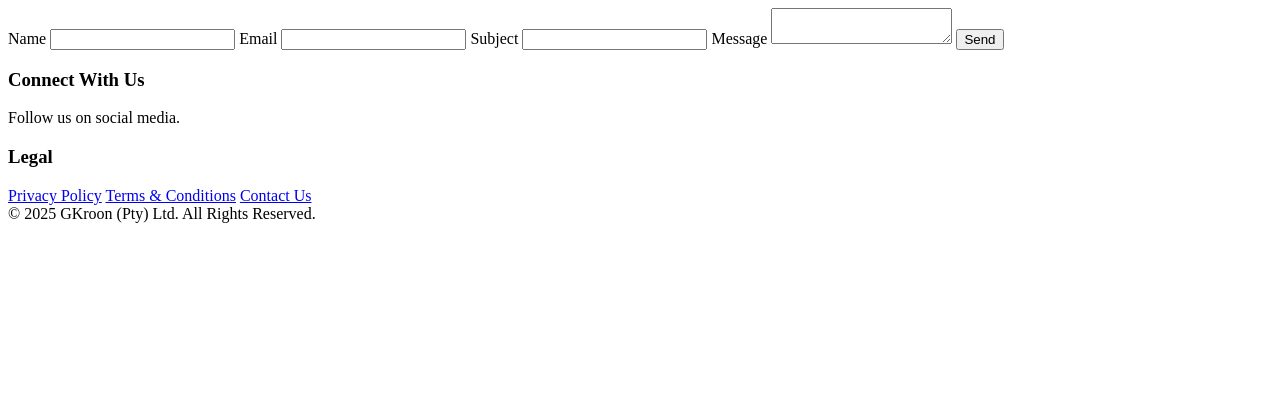
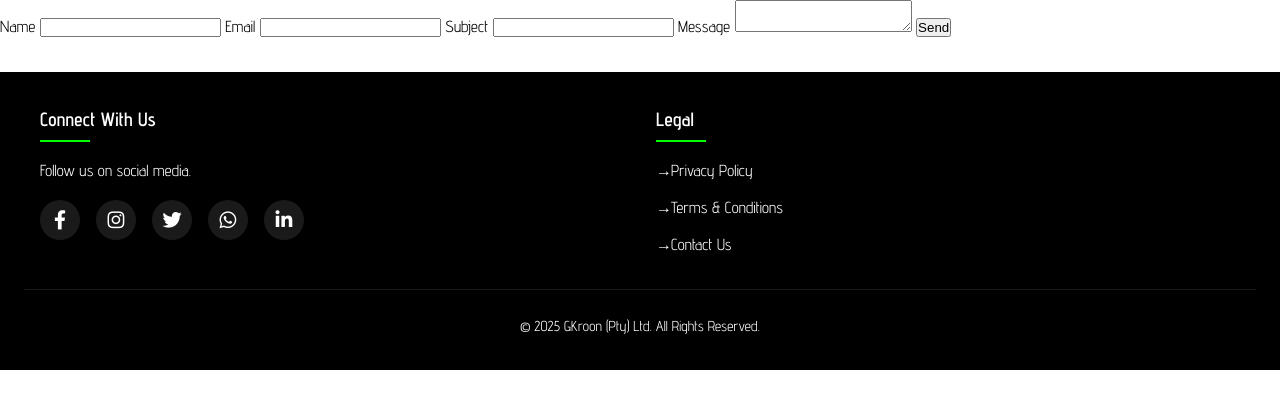
Before and after one commit to G-Kroon/-GKROON, a website: page contact.html in a window 1280 px wide. Drawn offline with nearby package versions, Linux system fonts and the light colour scheme.

Commit message:
Update contact.html
Signed-off-by: Jonathan Peters <72918619+QMS85@users.noreply.github.com>

```diff
--- a/contact.html
+++ b/contact.html
@@ -1,11 +1,14 @@
 <!DOCTYPE html>
 <html>
 <head>
-    <title>Contact Form</title>
-    <script type="text/javascript" src="https://cdn.jsdelivr.net/npm/@emailjs/browser@4/dist/email.min.js"></script>
-    <script type="text/javascript">
+<title>Contact Form</title>
+<link rel="icon" href="gk.png" type="icon">
+<link href="style.css" rel="stylesheet" type="text/css" />
+<link rel="stylesheet" href="https://cdnjs.cloudflare.com/ajax/libs/font-awesome/5.15.4/css/all.min.css">
+<link rel="preconnect" href="https://fonts.googleapis.com">
+<link rel="preconnect" href="https://fonts.gstatic.com" crossorigin>
+<link href="https://fonts.googleapis.com/css2?family=Advent+Pro:ital,wght@0,100..900;1,100..900&display=swap" rel="stylesheet">
 
-    </script>
 </head>
 <body>
     <form id="contact-form">
@@ -61,5 +64,6 @@
     </div>
   </footer>
     <script src="script.js"></script>
+    <script type="text/javascript" src="https://cdn.jsdelivr.net/npm/@emailjs/browser@4/dist/email.min.js"></script>
 </body>
 </html>
```
